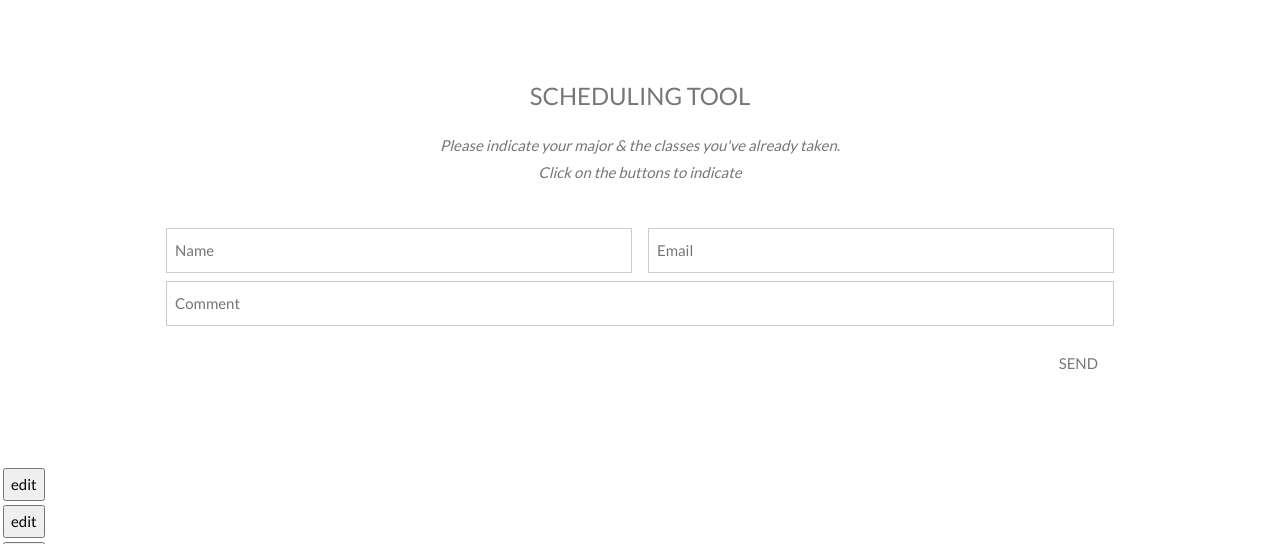
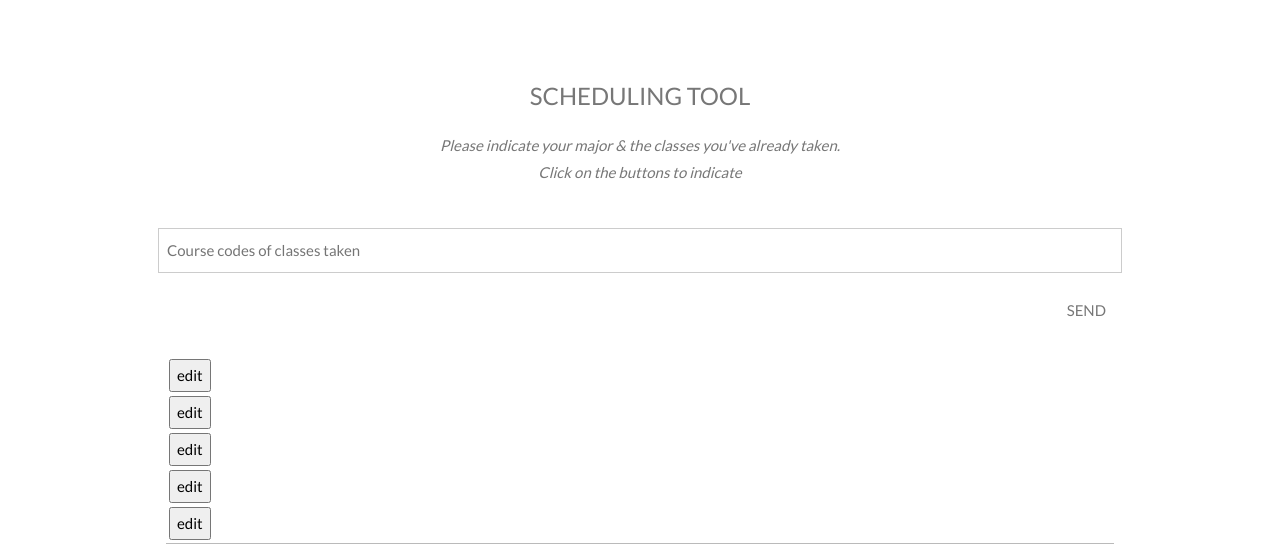
Before and after one commit to Jeremy-Xue/Schedulr, a Python web app: template Website Front End/templates/main.html in a window 1280 px wide. Shown: the part 1588-2132 px from the top of the page. Run offline with Jinja, Linux system fonts and the light colour scheme; the template is opened without the code that fills it, so the values that code supplies are empty; some libraries are stand-ins or nearby versions; grey boxes are pictures that could not be loaded.

Commit message:
asdfkjhg

```diff
--- a/Website Front End/templates/main.html
+++ b/Website Front End/templates/main.html
@@ -37,7 +37,7 @@ body, html {
 
 /* Third image (Contact) */
 .bgimg-3 {
-    background-image: url("img_parallax3.jpg");
+    background-image: url("http://static1.squarespace.com/static/568f9b959cadb6c663b033d0/t/56b7bcc4cf80a110a6934ee5/1454881988615/feedback.jpg?format=1500w");
     min-height: 400px;
 }
 
@@ -106,14 +106,7 @@ body, html {
   <p class="w3-center"><em>Please indicate your major & the classes you've already taken.<br> Click on the buttons to indicate</em></p><br>
 
   <div class="w3-row-padding" style="margin:0 -16px 8px -16px">
-        <div class="w3-half">
-          <input class="w3-input w3-border w3-hover-light-grey" type="text" placeholder="Name">
-        </div>
-        <div class="w3-half">
-          <input class="w3-input w3-border w3-hover-light-grey" type="text" placeholder="Email">
-        </div>
-      </div>
-      <input class="w3-input w3-border w3-hover-light-grey" type="text" placeholder="Comment">
+      <input class="w3-input w3-border w3-hover-light-grey" type="text" placeholder="Course codes of classes taken">
       <button class="w3-btn w3-section w3-right">SEND</button>
   </div>
 
```
